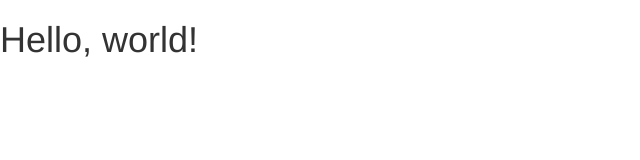
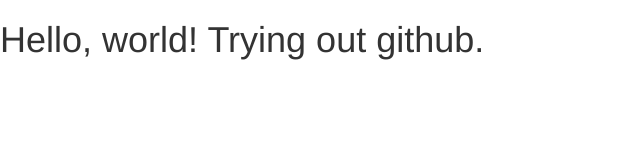
Before and after one commit to daisukenagayama619/daisukenagayama619.github.io, a plain HTML site: page index.html in a window 1280 px wide. Shown: the whole page, without its empty margins (0-640 px from the left). Drawn offline with nearby package versions, Linux system fonts and the light colour scheme.

Commit message:
second commit

```diff
--- a/index.html
+++ b/index.html
@@ -8,7 +8,7 @@
     <link href="https://maxcdn.bootstrapcdn.com/bootstrap/3.3.5/css/bootstrap.min.css" rel="stylesheet">
   </head>
   <body>
-    <h1>Hello, world!</h1>
+    <h1>Hello, world! Trying out github.</h1>
 
     <script src="https://maxcdn.bootstrapcdn.com/bootstrap/3.3.5/js/bootstrap.min.js"></script>
   </body>
```
